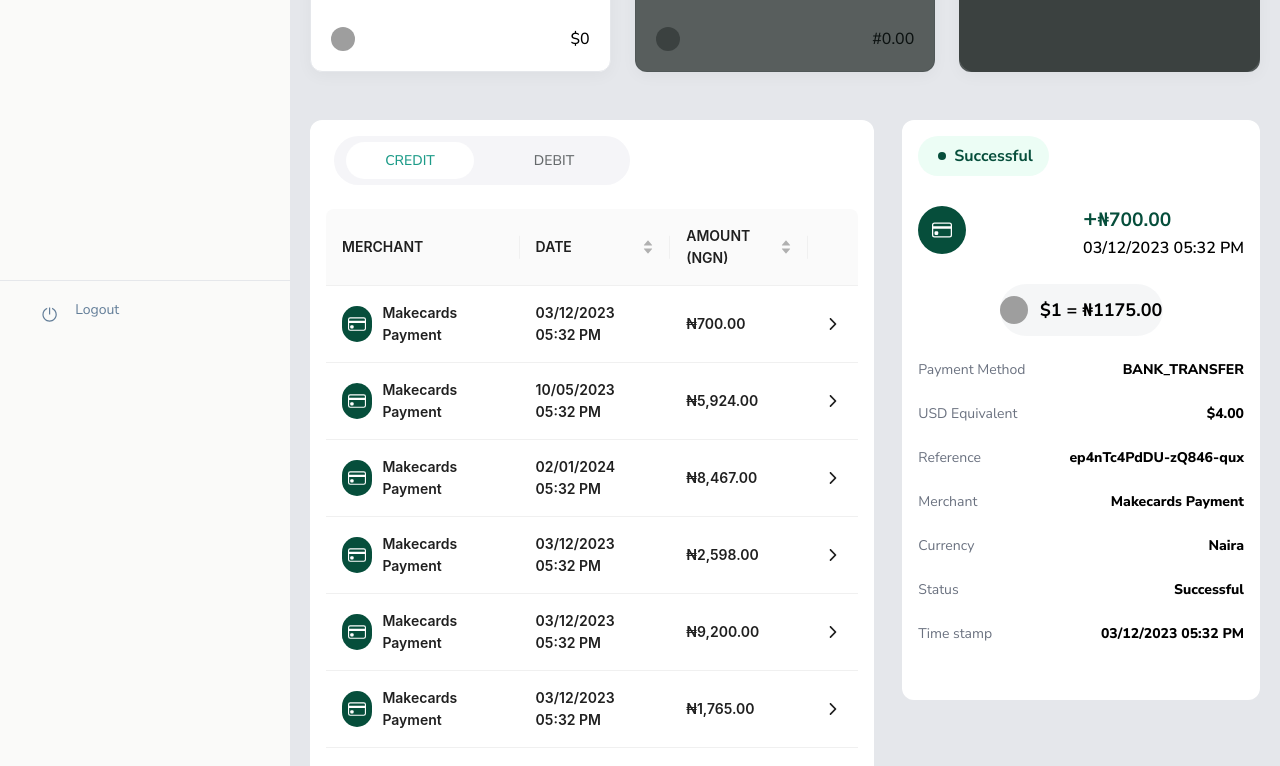
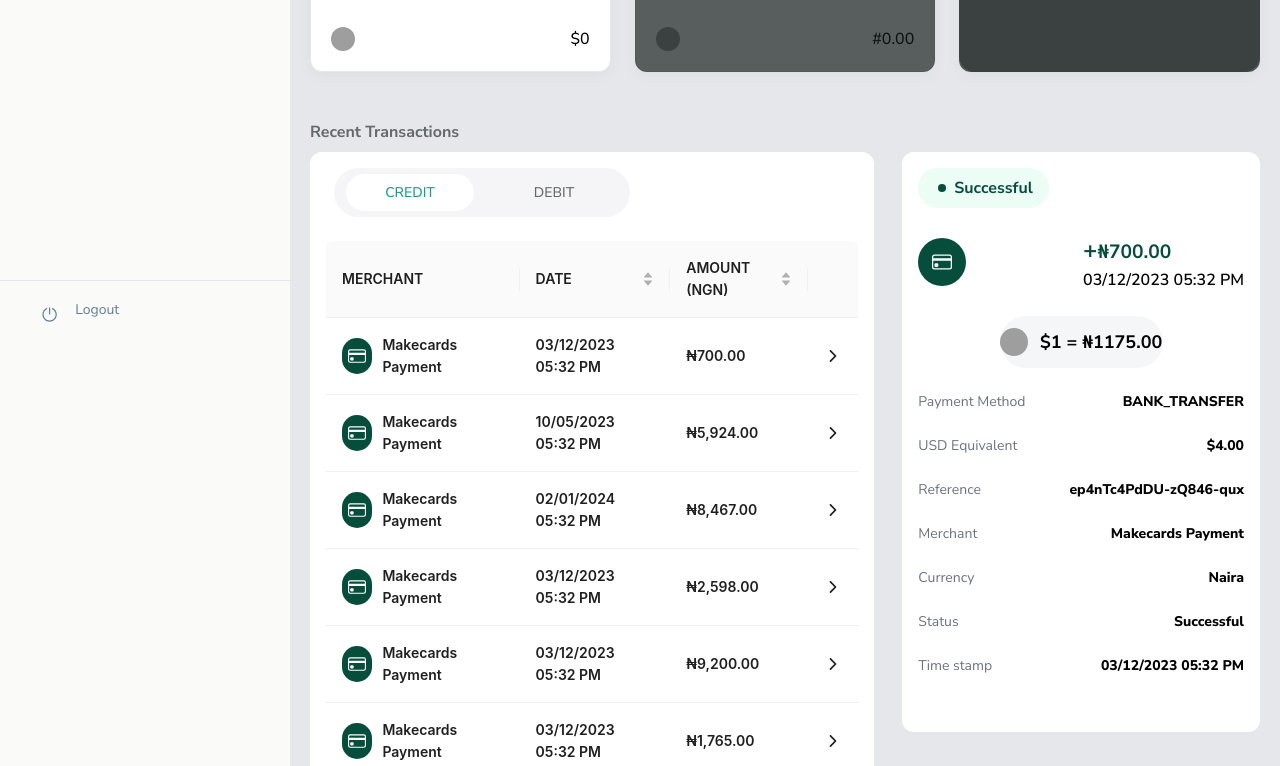
Before and after one commit to Bright-Abel/make-cards-clone, a React (Vite) app: page /dashboard in a window 1280 px wide. Shown: the part 460-1226 px from the top of the page. Built offline with nearby package versions, Linux system fonts and the light colour scheme; grey boxes are pictures that could not be loaded; a web font is replaced by a local one.

Commit message:
added title

```diff
--- a/src/pages/dashboard/Dashboard.jsx
+++ b/src/pages/dashboard/Dashboard.jsx
@@ -66,7 +66,12 @@ const Dashboard = () => {
             <Cards />
           </div>
 
-          <PaymentInfo />
+          <div className="mb-[3rem]">
+            <p className="text-[#65696b] font-bold text-[1rem] mb-[0.5rem]">
+              Recent Transactions
+            </p>
+            <PaymentInfo />
+          </div>
         </section>
       </div>
     </Wrapper>
```
